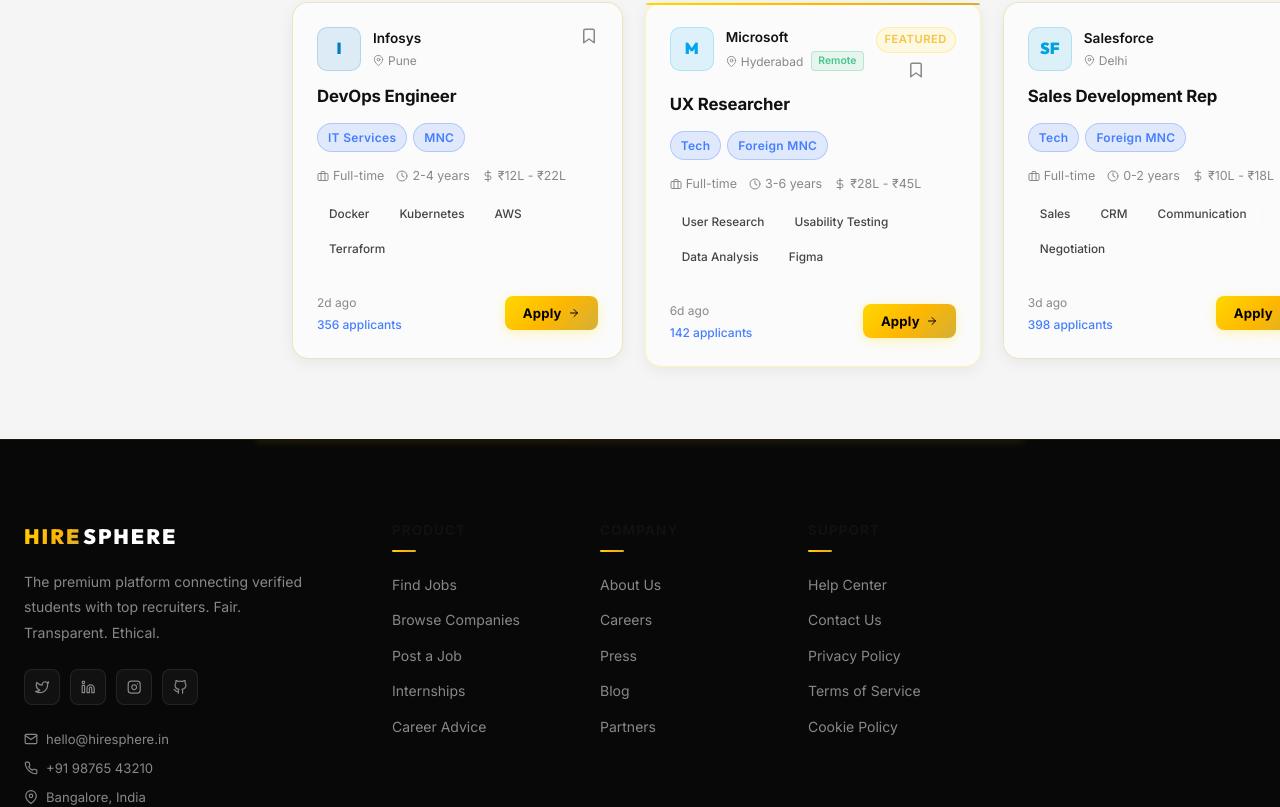
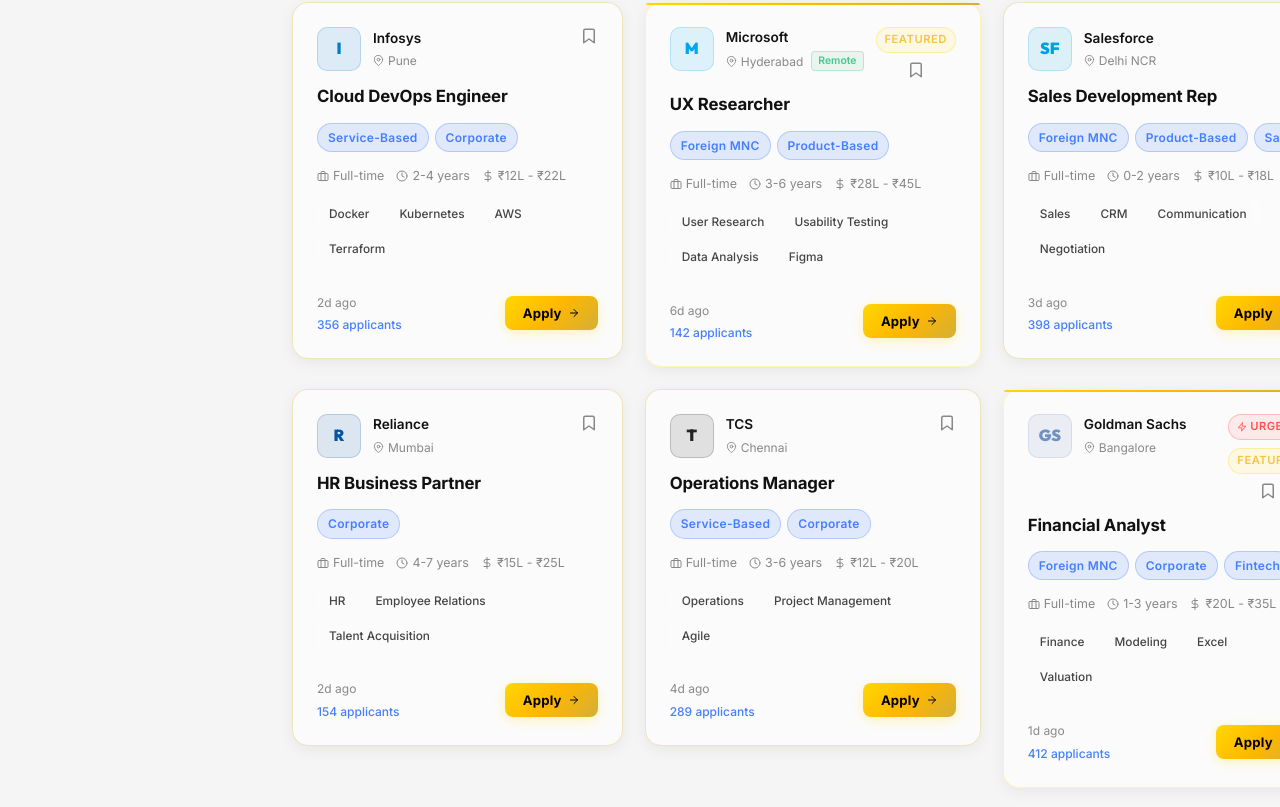
Before and after one commit to CSI-Project-Expo/Team-2, a React (Vite) app: page /jobs in a window 1280 px wide. Shown: the part 1138-1945 px from the top of the page. Built offline with nearby package versions, Linux system fonts and the light colour scheme; no server answers.

Commit message:
Fixed blank screen issue.

```diff
--- a/src/components/browse/JobDetailModal.jsx
+++ b/src/components/browse/JobDetailModal.jsx
@@ -3,7 +3,7 @@
 import {
     FiX, FiMapPin, FiBriefcase, FiDollarSign, FiClock,
     FiUpload, FiCheckCircle, FiAlertCircle, FiZap, FiStar,
-    FiUsers, FiCalendar, FiLink
+    FiUsers, FiCalendar, FiLink, FiTag
 } from 'react-icons/fi';
 import { useResume } from '../../context/ResumeContext';
 import './JobDetailModal.css';
--- a/src/components/common/Navbar.jsx
+++ b/src/components/common/Navbar.jsx
@@ -94,7 +94,6 @@
                     ) : (
                         <div className="navbar__links">
                             {navLinks.map(link => {
-                                // For hash links, use normal anchor. For routes, use React Router Link
                                 if (link.path.includes('#')) {
                                     return (
                                         <a
@@ -135,7 +134,6 @@
                                 <Link to="/register" className="btn btn-gold btn-sm">Sign Up</Link>
                             </>
                         )}
-
                         <button className="mobile-menu-btn" onClick={() => setMobileOpen(!mobileOpen)}>
                             {mobileOpen ? <FiX size={22} /> : <FiMenu size={22} />}
                         </button>
--- a/src/components/dashboard/DashboardSidebar.jsx
+++ b/src/components/dashboard/DashboardSidebar.jsx
@@ -5,7 +5,6 @@
 
 const studentNav = [
     { icon: <FiHome size={18} />, label: 'Overview', path: '/dashboard/student' },
-    { icon: <FiFileText size={18} />, label: 'Resume', path: '/dashboard/student/resume' },
     { icon: <FiBriefcase size={18} />, label: 'Applications', path: '/dashboard/student/applications' },
     { icon: <FiBookmark size={18} />, label: 'Saved Jobs', path: '/dashboard/student/saved' },
     { icon: <FiSettings size={18} />, label: 'Settings', path: '/dashboard/student/settings' },
--- a/src/data/mockJobs.js
+++ b/src/data/mockJobs.js
@@ -11,7 +11,7 @@
         salary: '₹30L - ₹50L',
         experience: '3-5 years',
         skills: ['React', 'Node.js', 'Python', 'GCP'],
-        tags: ['Tech', 'Product-Based'],
+        tags: ['Product-Based', 'Foreign MNC'],
         posted: '2d ago',
         applicants: 342,
         description: 'Work on cutting-edge products used by billions of people worldwide.',
@@ -32,7 +32,7 @@
         salary: '₹25L - ₹40L',
         experience: '2-4 years',
         skills: ['Figma', 'UI/UX', 'Prototyping', 'Design Systems'],
-        tags: ['Design', 'Product-Based'],
+        tags: ['Product-Based', 'Startup'],
         posted: '1d ago',
         applicants: 128,
         description: 'Shape the future of design tools for millions of creatives.',
@@ -53,12 +53,12 @@
         salary: '₹20L - ₹35L',
         experience: '2-4 years',
         skills: ['Python', 'ML', 'SQL', 'TensorFlow'],
-        tags: ['Fintech', 'Startup'],
+        tags: ['Startup', 'Product-Based', 'Fintech'],
         posted: '3d ago',
         applicants: 215,
         description: 'Drive data-driven decisions for one of India\'s top payment platforms.',
         industry: 'Fintech',
-        department: 'Data Science',
+        department: 'Engineering',
         remote: false,
         urgent: false,
         featured: false,
@@ -74,11 +74,11 @@
         salary: '₹15L - ₹28L',
         experience: '1-3 years',
         skills: ['React', 'TypeScript', 'CSS', 'Redux'],
-        tags: ['FMCG', 'Startup'],
+        tags: ['Startup', 'Product-Based', 'FMCG'],
         posted: '5d ago',
         applicants: 489,
         description: 'Build seamless food ordering experiences for millions of customers.',
-        industry: 'FMCG & Retail',
+        industry: 'Tech',
         department: 'Engineering',
         remote: false,
         urgent: false,
@@ -95,11 +95,11 @@
         salary: '₹18L - ₹30L',
         experience: '3-6 years',
         skills: ['Marketing', 'Brand Management', 'Analytics', 'Strategy'],
-        tags: ['FMCG', 'MNC'],
+        tags: ['Corporate', 'Foreign MNC', 'FMCG'],
         posted: '1w ago',
         applicants: 176,
         description: 'Lead brand strategy for iconic consumer products globally.',
-        industry: 'FMCG & Retail',
+        industry: 'Marketing',
         department: 'Marketing',
         remote: false,
         urgent: false,
@@ -116,7 +116,7 @@
         salary: '₹22L - ₹38L',
         experience: '2-5 years',
         skills: ['Java', 'Spring Boot', 'Kafka', 'PostgreSQL'],
-        tags: ['Fintech', 'Startup'],
+        tags: ['Startup', 'Product-Based', 'Fintech'],
         posted: '4d ago',
         applicants: 267,
         description: 'Engineer high-performance systems for India\'s premium credit platform.',
@@ -128,7 +128,7 @@
     },
     {
         id: 7,
-        title: 'DevOps Engineer',
+        title: 'Cloud DevOps Engineer',
         company: 'Infosys',
         logo: 'I',
         color: '#007CC3',
@@ -137,12 +137,12 @@
         salary: '₹12L - ₹22L',
         experience: '2-4 years',
         skills: ['Docker', 'Kubernetes', 'AWS', 'Terraform'],
-        tags: ['IT Services', 'MNC'],
+        tags: ['Service-Based', 'Corporate'],
         posted: '2d ago',
         applicants: 356,
         description: 'Manage cloud infrastructure and CI/CD pipelines at enterprise scale.',
         industry: 'Tech',
-        department: 'DevOps',
+        department: 'Engineering',
         remote: false,
         urgent: false,
         featured: false,
@@ -158,11 +158,11 @@
         salary: '₹28L - ₹45L',
         experience: '3-6 years',
         skills: ['User Research', 'Usability Testing', 'Data Analysis', 'Figma'],
-        tags: ['Tech', 'Foreign MNC'],
+        tags: ['Foreign MNC', 'Product-Based'],
         posted: '6d ago',
         applicants: 142,
         description: 'Research and shape user experiences for Microsoft\'s global product suite.',
-        industry: 'Tech',
+        industry: 'Design',
         department: 'Design',
         remote: true,
         urgent: false,
@@ -174,21 +174,84 @@
         company: 'Salesforce',
         logo: 'SF',
         color: '#00A1E0',
-        location: 'Delhi',
+        location: 'Delhi NCR',
         type: 'Full-time',
         salary: '₹10L - ₹18L',
         experience: '0-2 years',
         skills: ['Sales', 'CRM', 'Communication', 'Negotiation'],
-        tags: ['Tech', 'Foreign MNC'],
+        tags: ['Foreign MNC', 'Product-Based', 'SaaS'],
         posted: '3d ago',
         applicants: 398,
         description: 'Drive enterprise sales for the world\'s #1 CRM platform.',
-        industry: 'Tech',
+        industry: 'Sales',
         department: 'Sales',
         remote: false,
         urgent: false,
         featured: false,
     },
+    {
+        id: 10,
+        title: 'HR Business Partner',
+        company: 'Reliance',
+        logo: 'R',
+        color: '#0055A5',
+        location: 'Mumbai',
+        type: 'Full-time',
+        salary: '₹15L - ₹25L',
+        experience: '4-7 years',
+        skills: ['HR', 'Employee Relations', 'Talent Acquisition'],
+        tags: ['Corporate'],
+        posted: '2d ago',
+        applicants: 154,
+        description: 'Drive people strategy for India\'s largest corporate house.',
+        industry: 'HR',
+        department: 'HR',
+        remote: false,
+        urgent: false,
+        featured: false,
+    },
+    {
+        id: 11,
+        title: 'Operations Manager',
+        company: 'TCS',
+        logo: 'T',
+        color: '#242424',
+        location: 'Chennai',
+        type: 'Full-time',
+        salary: '₹12L - ₹20L',
+        experience: '3-6 years',
+        skills: ['Operations', 'Project Management', 'Agile'],
+        tags: ['Service-Based', 'Corporate'],
+        posted: '4d ago',
+        applicants: 289,
+        description: 'Manage delivery operations for global clients.',
+        industry: 'Operations',
+        department: 'Operations',
+        remote: false,
+        urgent: false,
+        featured: false,
+    },
+    {
+        id: 12,
+        title: 'Financial Analyst',
+        company: 'Goldman Sachs',
+        logo: 'GS',
+        color: '#7192C1',
+        location: 'Bangalore',
+        type: 'Full-time',
+        salary: '₹20L - ₹35L',
+        experience: '1-3 years',
+        skills: ['Finance', 'Modeling', 'Excel', 'Valuation'],
+        tags: ['Foreign MNC', 'Corporate', 'Fintech'],
+        posted: '1d ago',
+        applicants: 412,
+        description: 'Analyze financial markets and advise enterprise clients.',
+        industry: 'Finance',
+        department: 'Finance',
+        remote: false,
+        urgent: true,
+        featured: true,
+    }
 ];
 
 export const jobCategories = [
--- a/src/pages/JobsPage.jsx
+++ b/src/pages/JobsPage.jsx
@@ -62,7 +62,9 @@
 
     const displayedJobs = allJobs.filter(j => {
         // Industry Filter
-        const matchesIndustry = industry === 'all' || j.industry?.toLowerCase().includes(industry.toLowerCase());
+        const matchesIndustry = industry === 'all' ||
+            j.industry?.toLowerCase().includes(industry.toLowerCase()) ||
+            j.tags?.some(tag => tag.toLowerCase().includes(industry.toLowerCase()));
 
         // Search Filter
         const searchLower = searchQuery.toLowerCase();
@@ -73,7 +75,7 @@
             j.skills?.some(skill => skill.toLowerCase().includes(searchLower));
 
         // Sidebar Filters
-        const matchesType = sidebarFilters.types.length === 0 || sidebarFilters.types.includes(j.type);
+        const matchesType = sidebarFilters.types.length === 0 || sidebarFilters.types.some(type => j.tags?.includes(type) || j.type === type);
         const matchesLocation = sidebarFilters.locations.length === 0 || sidebarFilters.locations.some(loc => j.location?.toLowerCase().includes(loc.toLowerCase()));
         const matchesDept = sidebarFilters.departments.length === 0 || sidebarFilters.departments.includes(j.department);
 
--- a/src/pages/StudentDashboard.jsx
+++ b/src/pages/StudentDashboard.jsx
@@ -3,7 +3,7 @@
 import { useLocation } from 'react-router-dom';
 import {
     FiBriefcase, FiCheckCircle, FiStar, FiUpload, FiTrendingUp,
-    FiEye, FiCalendar, FiX, FiMapPin, FiBookmark
+    FiEye, FiCalendar, FiX, FiMapPin, FiBookmark, FiFileText, FiMail
 } from 'react-icons/fi';
 import DashboardSidebar from '../components/dashboard/DashboardSidebar';
 import JobCard from '../components/browse/JobCard';
```
Also changed, not shown: src/components/browse/CompanyDetailsModal.jsx (+5 -5 lines).
